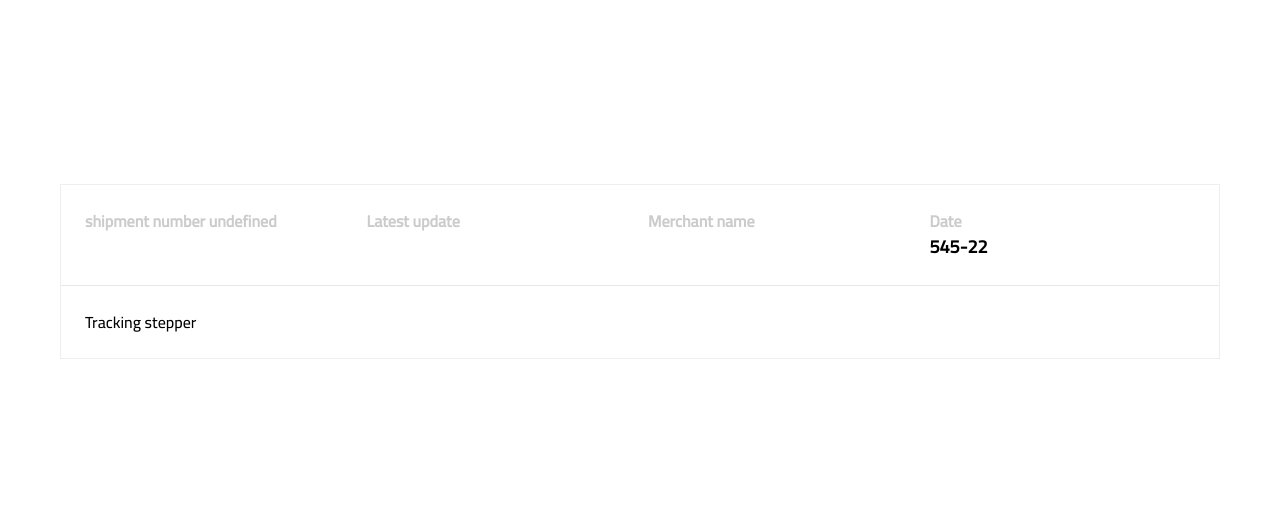
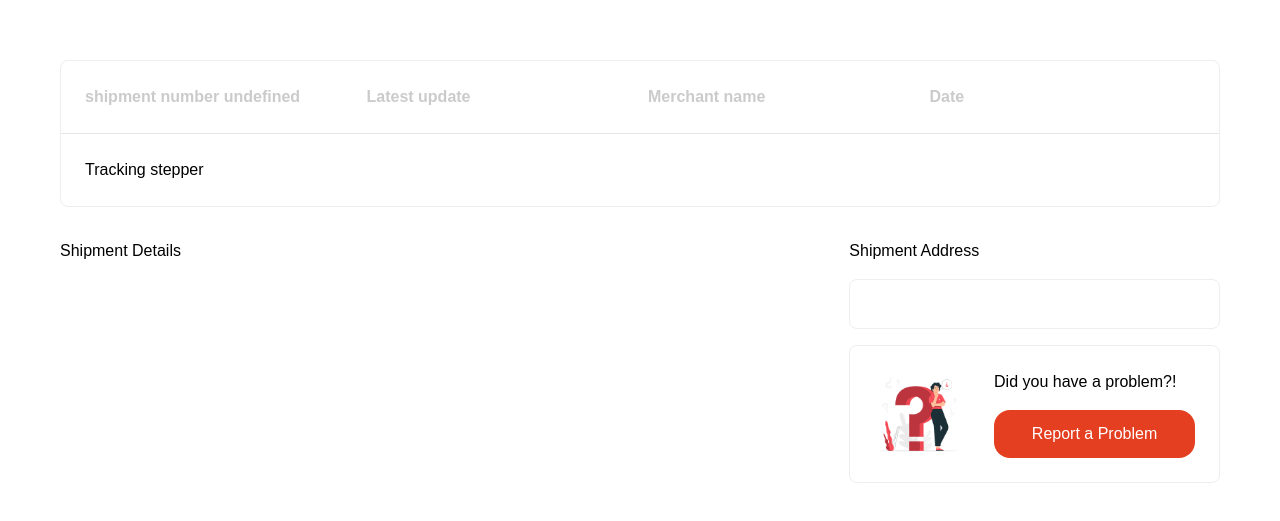
Before and after one commit to raazansalah/Bosta-Tracking, a React (Create React App) app: page /tracking-shipments/1 in a window 1280 px wide. Shown: the part 129-650 px from the top of the page. Built offline with nearby package versions, Linux system fonts and the light colour scheme.

Commit message:
ADDED: report problem section

```diff
--- a/src/App.css
+++ b/src/App.css
@@ -1,4 +1,4 @@
-@import url('https://fonts.googleapis.com/css2?family=Cairo:wght@500&display=swap');
+@import url('https://fonts.googleapis.com/css2?family=Cairo:wght@0,200;0,300;0,400;0,500;0,600;0,700&display=swap');
 /* override browser default */
 html,
 body {
--- /dev/null
+++ b/src/components/AddressInfo/index.tsx
@@ -0,0 +1,11 @@
+import React from 'react'
+
+function AddressInfo() {
+  return (
+    <div className=' rounded-lg border-[1px] border-[#EEEEEE] w-full p-6 mt-4'>
+        <p></p>
+    </div>
+  )
+}
+
+export default AddressInfo
--- /dev/null
+++ b/src/components/ReportProblem/index.tsx
@@ -0,0 +1,18 @@
+import React from 'react'
+import CustomButton from '../kit-components/CustomButton';
+import Report from '../../assets/report.jpg'
+function ReportProblem() {
+  return (
+    <div className='flex items-center gap-8 border-[1px] border-[#EEEEEE] rounded-lg w-full p-6 mt-4'>
+        <div >
+          <img width={140} src={Report} alt='report'/>
+        </div>
+        <div className='w-full'>
+          <p className='mb-4'>Did you have a problem?!</p>
+          <CustomButton />
+        </div>
+    </div>
+  )
+}
+
+export default ReportProblem;
--- a/src/components/ShipmentInfo/index.tsx
+++ b/src/components/ShipmentInfo/index.tsx
@@ -5,15 +5,15 @@ import InfoElement from '../kit-components/InfoElement'
 
 export default function ShipmentInfo() {
 
-  const {status,trackingNumber,latestUpdate,merchantName} = useSelector((state: any) => state.shipment);
+  const {status,trackingNumber,latestUpdate,merchantName,promisedDate} = useSelector((state: any) => state.shipment);
   console.log(status)
   return (
-    <div className=' divide-y border-[1px] border-[#EEEEEE] w-full '>
+    <div className=' divide-y border-[1px] border-[#EEEEEE] rounded-lg w-full '>
      <div className=' grid grid-cols-4 gap-4  p-6'>
      <InfoElement title={`shipment number ${trackingNumber}`} value={status}/>
       <InfoElement title='Latest update' value={latestUpdate} />
       <InfoElement title='Merchant name' value={merchantName} />
-      <InfoElement title='Date' value="545-22" />
+      <InfoElement title='Date' value={promisedDate} />
      </div>
      <div className='p-6'>
       Tracking stepper
--- /dev/null
+++ b/src/components/kit-components/CustomButton.tsx
@@ -0,0 +1,10 @@
+
+function CustomButton() {
+  return (
+    <button className='h-12 w-full  bg-[#E43F21] text-white rounded-2xl flex justify-center items-center'>
+        <p className=''>Report a Problem</p>
+    </button>
+  )
+}
+
+export default CustomButton
--- a/src/pages/Home/index.tsx
+++ b/src/pages/Home/index.tsx
@@ -19,10 +19,13 @@ function Home() {
             console.log(res.data.CurrentStatus.timestamp)
             let date = new Date(res.data.CurrentStatus.timestamp);
             console.log(date )
+            let promisedDate = new Date(res.data.PromisedDate);
+            console.log(promisedDate )
             dispatch(addShipment({status:res.data.CurrentStatus.state,
             trackingNumber:res.data.TrackingNumber,
             merchantName:res.data.provider,
-            latestUpdate:date.toDateString()
+            latestUpdate:date.toDateString(),
+            promisedDate:promisedDate.toDateString()
             }))
             navigate(`/tracking-shipments/${trackingNumber}`)
 
--- a/src/pages/ShipmentTracking/index.tsx
+++ b/src/pages/ShipmentTracking/index.tsx
@@ -1,10 +1,25 @@
 import React from 'react'
+import AddressInfo from '../../components/AddressInfo'
+import CustomButton from '../../components/kit-components/CustomButton'
+import ReportProblem from '../../components/ReportProblem'
 import ShipmentInfo from '../../components/ShipmentInfo'
 
 export default function ShipmentTracking() {
   return (
-    <div className='flex justify-center items-center'>
+    <div className='flex justify-center flex-col items-center '>
         <ShipmentInfo />
+        <div className='grid grid-flow-row-dense grid-cols-3 gap-6 w-full mt-8'>
+            <div className='col-span-2'>
+              <p>Shipment Details</p>
+
+            </div>
+            <div className='col-span-1'>
+              <p>Shipment Address</p>
+              <AddressInfo />
+              <ReportProblem />
+
+            </div>
+        </div>
     </div>
   )
 }
```
Also changed, not shown: src/assets/report.jpg (added).
